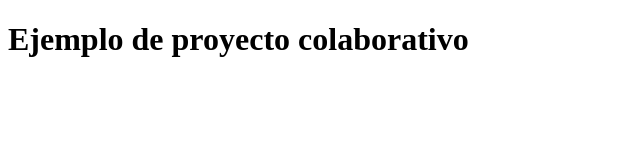
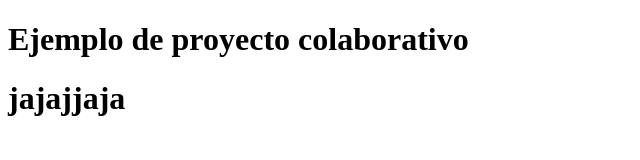
Before and after one commit to doblep97/proyecto-1, a plain HTML site: page index.html in a window 1280 px wide. Shown: the whole page, without its empty margins (0-640 px from the left). Drawn offline with Linux system fonts and the light colour scheme.

Commit message:
Update index.html

```diff
--- a/index.html
+++ b/index.html
@@ -8,5 +8,6 @@
 <body>
     <header></header>
     <h1>Ejemplo de proyecto colaborativo</h1>
+    <h1>jajajjaja</h1>
 </body>
 </html>
```
